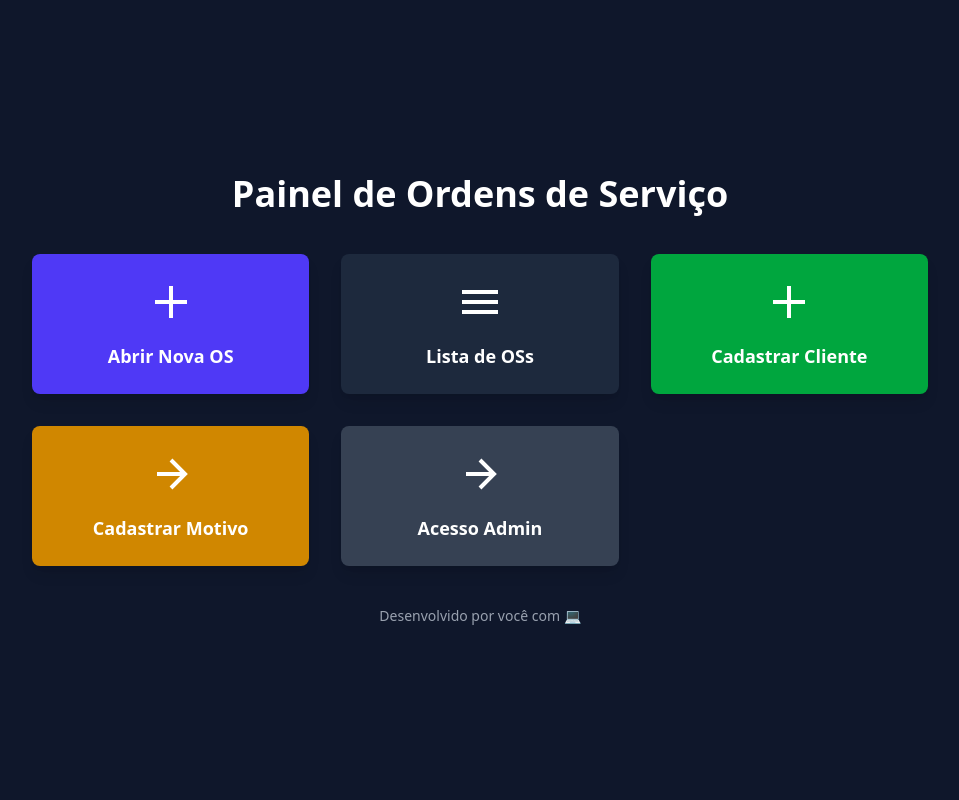
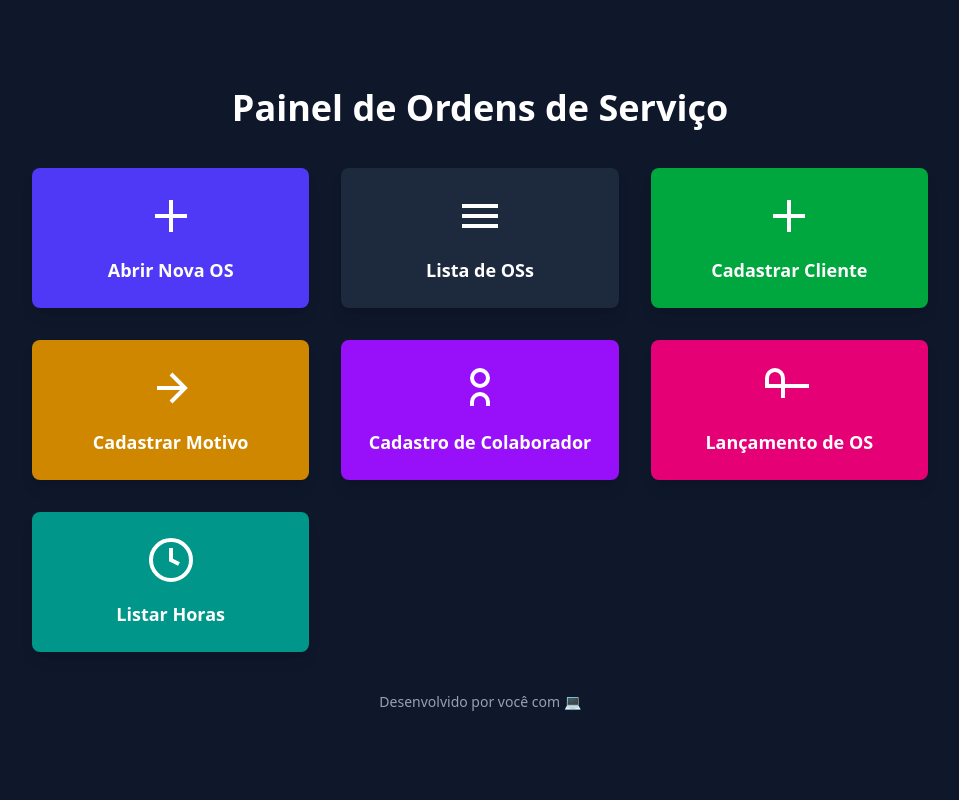
Before and after one commit to EricMoschen/Gestor-Os, a Django app: page /menuos/ in a window 1280 px wide. Shown: the whole page, without its empty margins (160-1119 px from the left). Run offline with Django 5.2, Linux system fonts and the light colour scheme; a user stored in the database is signed in.

Commit message:
Adiciona formulário de lançamento de OS e template

```diff
--- a/menuos/templates/menuos.html
+++ b/menuos/templates/menuos.html
@@ -39,12 +39,31 @@
                 <span class="text-lg font-semibold">Cadastrar Motivo</span>
             </a>
 
-            <!-- Acesso ao admin -->
-            <a href="/admin" class="group bg-gray-700 hover:bg-gray-600 rounded-lg p-6 flex flex-col items-center shadow-lg transition duration-300">
+            <!-- Cadastro de Colaborador -->
+            <a href="{% url 'cadastrar_colaborador' %}" class="group bg-purple-600 hover:bg-purple-500 rounded-lg p-6 flex flex-col items-center shadow-lg transition duration-300">
                 <svg class="w-12 h-12 mb-4 text-white group-hover:scale-110 transition-transform" fill="none" stroke="currentColor" stroke-width="2" viewBox="0 0 24 24">
-                    <path d="M5 12h14M12 5l7 7-7 7"/>
+                    <path d="M16 21v-2a4 4 0 0 0-8 0v2"/>
+                    <circle cx="12" cy="7" r="4"/>
                 </svg>
-                <span class="text-lg font-semibold">Acesso Admin</span>
+                <span class="text-lg font-semibold">Cadastro de Colaborador</span>
+            </a>
+
+            <!-- Lançamento de OS -->
+            <a href="{% url 'lancamento_os' %}" class="group bg-pink-600 hover:bg-pink-500 rounded-lg p-6 flex flex-col items-center shadow-lg transition duration-300">
+                <svg class="w-12 h-12 mb-4 text-white group-hover:scale-110 transition-transform" fill="none" stroke="currentColor" stroke-width="2" viewBox="0 0 24 24">
+                    <path d="M9 17v-6h13"/>
+                    <path d="M9 11V7a4 4 0 0 0-8 0v4h5z"/>
+                </svg>
+                <span class="text-lg font-semibold">Lançamento de OS</span>
+            </a>
+
+            <!-- Listar Horas -->
+            <a href="{% url 'listar_horas' %}" class="group bg-teal-600 hover:bg-teal-500 rounded-lg p-6 flex flex-col items-center shadow-lg transition duration-300">
+                <svg class="w-12 h-12 mb-4 text-white group-hover:scale-110 transition-transform" fill="none" stroke="currentColor" stroke-width="2" viewBox="0 0 24 24">
+                    <circle cx="12" cy="12" r="10"/>
+                    <path d="M12 6v6l4 2"/>
+                </svg>
+                <span class="text-lg font-semibold">Listar Horas</span>
             </a>
         </div>
 
--- a/menuos/urls.py
+++ b/menuos/urls.py
@@ -23,6 +23,8 @@ urlpatterns = [
     path('iniciar-os/', views.iniciar_os_view, name='iniciar_os'),
     path('buscar-dados-os/', views.buscar_dados_os, name='buscar_dados_os'),
 
+    path('lancamento-os/', views.lancamento_os, name='lancamento_os'),
+    path('listar-horas/', views.listar_horas, name='listar_horas'),
 
     path('relatorio/', views.relatorio_view, name='relatorio'),
 ]
--- a/menuos/views.py
+++ b/menuos/views.py
@@ -264,3 +264,13 @@ def cadastrar_colaborador(request):
         form = ColaboradorForm()
 
     return render(request, 'cadastrar_colaborador.html', {'form': form})
+
+
+
+def lancamento_os(request):
+    # Aqui você pode adicionar lógica para lidar com o formulário de lançamento de OS
+    return render(request, 'menuos/lancamento_os.html')
+
+def listar_horas(request):
+    # Aqui você pode buscar os dados para listar as horas, por enquanto só renderiza o template
+    return render(request, 'menuos/listar_horas.html')
```
Also changed, not shown: menuos/templates/menuos/listar_horas.html (added, +10 -0 lines), menuos/templates/menuos/lancamento_os.html (renamed from menuos/templates/menuos/iniciar_os.html).
